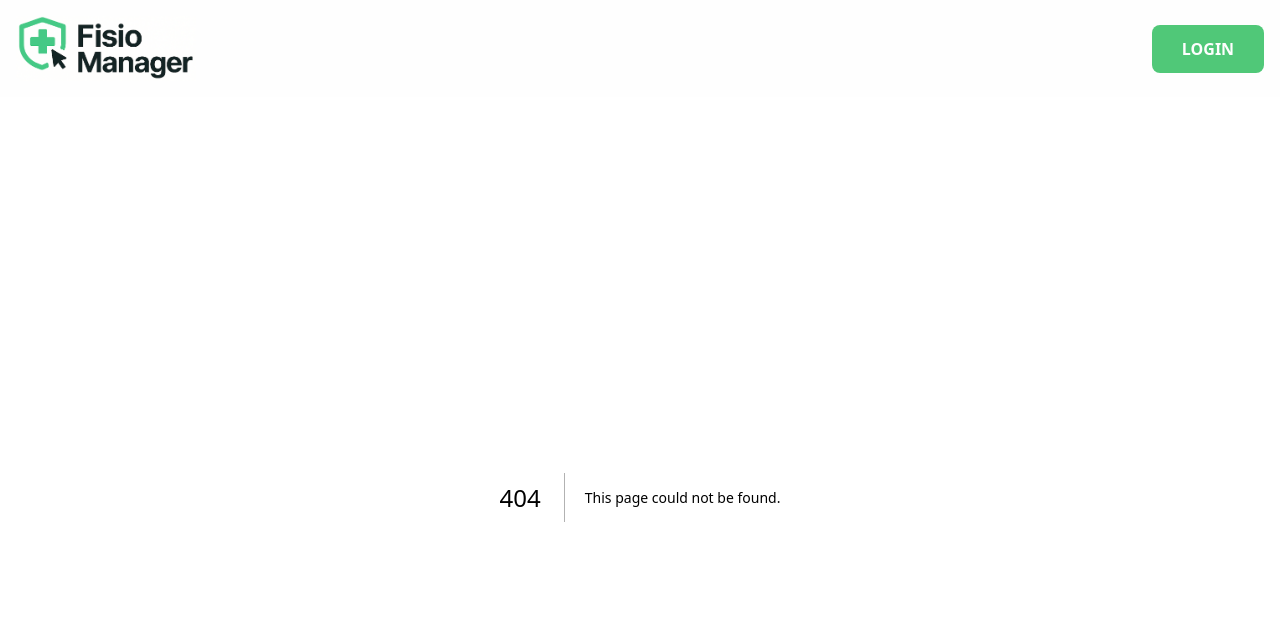
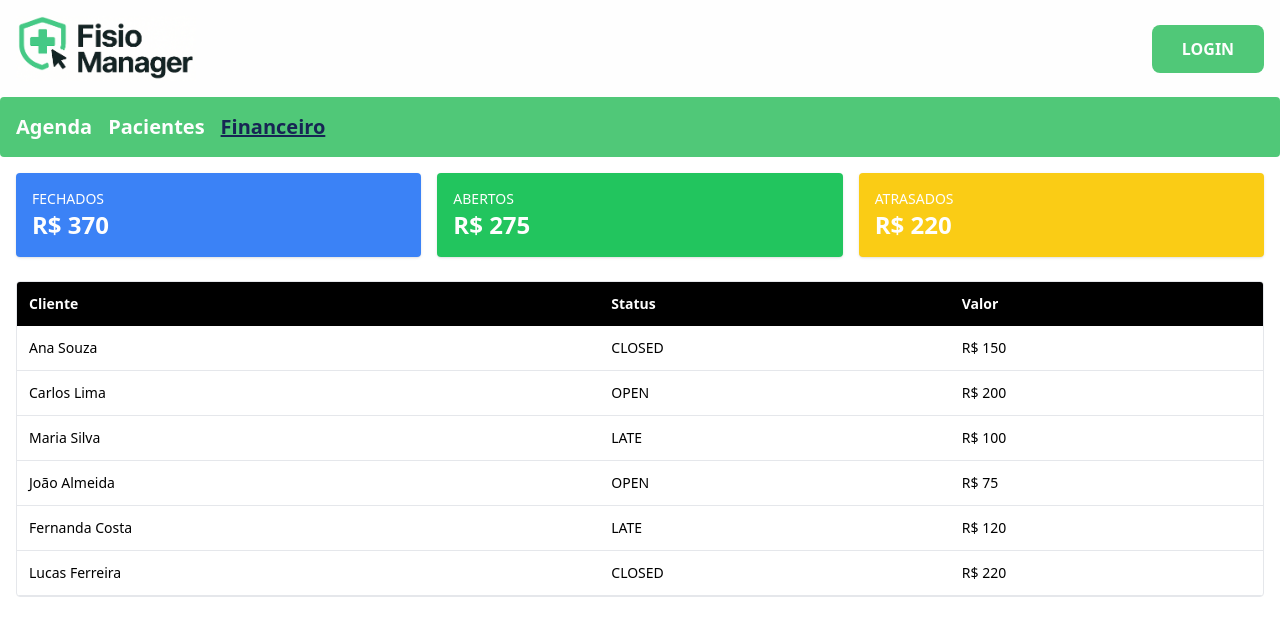
Before and after one commit to jonasoliveira-developer/app-manager, a Next.js app: page /dashboard/finance in a window 1280 px wide. Before the commit this address had no page. Shown: the top 636 px of the page. Built offline with nearby package versions, Linux system fonts and the light colour scheme.

Commit message:
adiciona modulos clientes e financeiro

```diff
--- a/src/app/dashboard/clients/page.tsx
+++ b/src/app/dashboard/clients/page.tsx
@@ -1,13 +1,58 @@
+"use client"
+
 import {Container} from "@/components/container"
+import { FaEye } from "react-icons/fa";
+
 
 export default function Clients() {
+    const pacientes = [
+  { nome: "Ana Souza", local: "Barra", prontuario: "12345" },
+  { nome: "Carlos Lima", local: "Ondina", prontuario: "67890" },
+  { nome: "Maria Silva", local: "Itapuã", prontuario: "54321" },
+  { nome: "João Almeida", local: "Pituba", prontuario: "11223" },
+  { nome: "Fernanda Costa", local: "Rio Vermelho", prontuario: "33445" },
+  { nome: "Lucas Ferreira", local: "Cabula", prontuario: "55667" },
+  { nome: "Juliana Ramos", local: "Caminho das Árvores", prontuario: "77889" },
+  { nome: "Bruno Santos", local: "São Cristóvão", prontuario: "99001" },
+  { nome: "Patrícia Gomes", local: "Liberdade", prontuario: "13579" },
+  { nome: "Felipe Andrade", local: "Bonfim", prontuario: "24680" },
+];
+
+      const handleRowClick = (index: number) => {
+
+  };
+
+
     return (
         <Container>
-            <main>
-                <div>
-                    <h1>Meus clientes</h1>
-                </div>
-            </main>
+               <div className="overflow-x-auto p-4">
+      <table className="min-w-full bg-defaultWhite text-sm text-left rounded-lg shadow-md">
+        <thead className="bg-defaultBlack text-defaultWhite">
+          <tr>
+            <th className="p-2">Nome</th>
+            <th className="p-2">Local</th>
+            <th className="p-2">Prontuário</th>
+            <th className="p-2 text-center">Ver</th>
+          </tr>
+        </thead>
+        <tbody>
+          {pacientes.map((paciente, index) => (
+            <tr
+              key={index}
+              onClick={() => handleRowClick(index)}
+              className="cursor-pointer hover:bg-defaultMintGreen transition-colors border-b" >
+              <td className="p-2">{paciente.nome}</td>
+              <td className="p-2">{paciente.local}</td>
+              <td className="p-2">{paciente.prontuario}</td>
+              <td className="p-2 flex justify-center">
+                <FaEye className="text-defaultDarkGreen hover:text-defaultAquaGreen" />
+              </td>
+            </tr>
+          ))}
+        </tbody>
+      </table>
+    </div>
         </Container>
-    )
+  );
+
 }
--- a/src/app/dashboard/components/calendar/index.tsx
+++ b/src/app/dashboard/components/calendar/index.tsx
@@ -1,28 +1,16 @@
-"use client"
+"use client";
+
 import { Calendar, momentLocalizer } from "react-big-calendar";
 import moment from "moment";
-import "moment/locale/pt-br"; // importa o idioma
-moment.locale("pt-br"); // define como padrão
+import "moment/locale/pt-br";
+import "react-big-calendar/lib/css/react-big-calendar.css";
 
-
-moment.locale("pt-br"); // define como padrão
-import "react-big-calendar/lib/css/react-big-calendar.css";
+// Configura o idioma como português do Brasil
+moment.locale("pt-br");
 
 const localizer = momentLocalizer(moment);
 
-
-export function CareCalendar() {
-  const dayMap: Record<string, number> = {
-    "Domingo": 0,
-    "Segunda-feira": 1,
-    "Terça-feira": 2,
-    "Quarta-feira": 3,
-    "Quinta-feira": 4,
-    "Sexta-feira": 5,
-    "Sábado": 6,
-  };
-
-  const messages = {
+const messages = {
   allDay: "Dia inteiro",
   previous: "Anterior",
   next: "Próximo",
@@ -37,17 +25,72 @@ export function CareCalendar() {
   noEventsInRange: "Não há eventos neste período",
 };
 
+const events = [
+  // Hoje de manhã (28/07/2025)
+  {
+    title: "Fulana de tal",
+    start: new Date(2025, 6, 28, 8, 0),
+    end: new Date(2025, 6, 28, 9, 0),
+    color: "#FF6B6B", // vermelho
+  },
+  {
+    title: "Beltrana Não sei da Onde",
+    start: new Date(2025, 6, 28, 9, 30),
+    end: new Date(2025, 6, 28, 10, 30),
+    color: "#4ECDC4", // verde água
+  },
+  {
+    title: "Ciclano de Quem Sabe",
+    start: new Date(2025, 6, 28, 11, 0),
+    end: new Date(2025, 6, 28, 11, 45),
+    color: "#FFD93D", // amarelo
+  },
+
+  // Depois de amanhã (30/07/2025)
+  {
+    title: "Paulo das Costas",
+    start: new Date(2025, 6, 30, 14, 0),
+    end: new Date(2025, 6, 30, 15, 30),
+    color: "#1A535C", // azul petróleo
+  },
+  {
+    title: "Maria José",
+    start: new Date(2025, 6, 30, 16, 0),
+    end: new Date(2025, 6, 30, 17, 0),
+    color: "#FF9F1C", // laranja
+  },
+  {
+    title: " Ana Paula",
+    start: new Date(2025, 6, 30, 18, 0),
+    end: new Date(2025, 6, 30, 19, 0),
+    color: "#6A4C93", // roxo
+  },
+];
+
+const eventStyleGetter = (event: any) => {
+  const backgroundColor = event.color || "#3174ad"; // cor padrão se não tiver
+  const style = {
+    backgroundColor,
+    borderRadius: "4px",
+    color: "white",
+    border: "none",
+    padding: "2px 8px",
+  };
+  return { style };
+};
+
+export function CareCalendar() {
   return (
     <div className="w-full pt-5">
-      <h2 className="text-title text-lg font-semibold mb-4">Minha agenda</h2>
       <Calendar
         localizer={localizer}
         messages={messages}
+        events={events}
         startAccessor="start"
         endAccessor="end"
         style={{ height: 500 }}
+        eventPropGetter={eventStyleGetter}
       />
     </div>
   );
-
 }
--- a/src/app/dashboard/components/header/index.tsx
+++ b/src/app/dashboard/components/header/index.tsx
@@ -1,17 +1,39 @@
+"use client"
+
 import { Container } from "@/components/container";
 import Link from "next/link";
+import { usePathname } from "next/navigation";
+
 
 export function DashboardHeader () {
-    return (
-        <Container>
-            <header className="max-w-7xl m-auto  flex items-center px-4 py-4 bg-defaultGreen p-4 rounded  gap-4">
-                <Link href="/dashboard" className="text-defaultWhite font-bold text-xl">
-                    Agenda
-                </Link>
-                 <Link href="dashboard/clients" className="text-defaultWhite font-bold text-xl">
-                    Pacientes
-                </Link>
-            </header>
-        </Container>
-    )
+      const pathname = usePathname();
+
+  const navLinks = [
+    { name: "Agenda", href: "/dashboard" },
+    { name: "Pacientes", href: "/dashboard/clients" },
+    { name: "Financeiro", href: "/dashboard/finance" },
+  ];
+
+   return (
+    <Container>
+            <header className="max-w-7xl m-auto flex items-center px-4 py-4 bg-defaultGreen p-4 rounded gap-4">
+      {navLinks.map((link) => {
+        const isActive = pathname === link.href;
+
+        return (
+          <Link
+            key={link.name}
+            href={link.href}
+            className={`font-bold text-xl ${
+              isActive ? "text-blue-950 underline" : "text-defaultWhite"
+            }`}
+          >
+            {link.name}
+          </Link>
+        );
+      })}
+    </header>
+    </Container>
+  );
+
 }
--- /dev/null
+++ b/src/app/dashboard/finance/page.tsx
@@ -0,0 +1,73 @@
+
+
+export default function Finance() {
+  const pagamentos = [
+    { cliente: "Ana Souza", status: "CLOSED", valor: 150 },
+    { cliente: "Carlos Lima", status: "OPEN", valor: 200 },
+    { cliente: "Maria Silva", status: "LATE", valor: 100 },
+    { cliente: "João Almeida", status: "OPEN", valor: 75 },
+    { cliente: "Fernanda Costa", status: "LATE", valor: 120 },
+    { cliente: "Lucas Ferreira", status: "CLOSED", valor: 220 },
+  ];
+
+  const calcularTotalPorStatus = (status: string) => {
+    return pagamentos
+      .filter((p) => p.status === status)
+      .reduce((total, p) => total + p.valor, 0);
+  };
+
+  const totalClosed = calcularTotalPorStatus("CLOSED");
+  const totalOpen = calcularTotalPorStatus("OPEN");
+  const totalLate = calcularTotalPorStatus("LATE");
+
+  type StatusPagamento = "CLOSED" | "OPEN" | "LATE";
+
+  const statusColorMap: Record<StatusPagamento, string> = {
+    CLOSED: "bg-blue-500 text-white",
+    OPEN: "bg-green-500 text-white",
+    LATE: "bg-yellow-400 text-black",
+  };
+
+  return (
+    <div className="p-4 max-w-7xl mx-auto">
+      {/* Cards de resumo */}
+      <div className="grid grid-cols-1 md:grid-cols-3 gap-4 mb-6">
+        <div className="rounded p-4 bg-blue-500 text-defaultWhite shadow">
+          <p className="text-sm">FECHADOS</p>
+          <p className="text-2xl font-bold">R$ {totalClosed}</p>
+        </div>
+        <div className="rounded p-4 bg-green-500 text-defaultWhite shadow">
+          <p className="text-sm">ABERTOS</p>
+          <p className="text-2xl font-bold">R$ {totalOpen}</p>
+        </div>
+        <div className="rounded p-4 bg-yellow-400 text-defaultWhite shadow">
+          <p className="text-sm">ATRASADOS</p>
+          <p className="text-2xl font-bold">R$ {totalLate}</p>
+        </div>
+      </div>
+
+      {/* Tabela */}
+      <div className="overflow-x-auto rounded border">
+        <table className="min-w-full text-sm">
+          <thead className="bg-defaultBlack text-defaultWhite">
+            <tr>
+              <th className="p-3 text-left">Cliente</th>
+              <th className="p-3 text-left">Status</th>
+              <th className="p-3 text-left">Valor</th>
+            </tr>
+          </thead>
+        <tbody>
+            {pagamentos.map((p, i) => (
+                <tr key={i} className="border-b hover:bg-defaultMintGreen transition ">
+                <td className="p-3">{p.cliente}</td>
+                <td className="p-3">{p.status}</td>
+                <td className="p-3">R$ {p.valor}</td>
+                </tr>
+            ))}
+        </tbody>
+
+        </table>
+      </div>
+    </div>
+  );
+}
```
